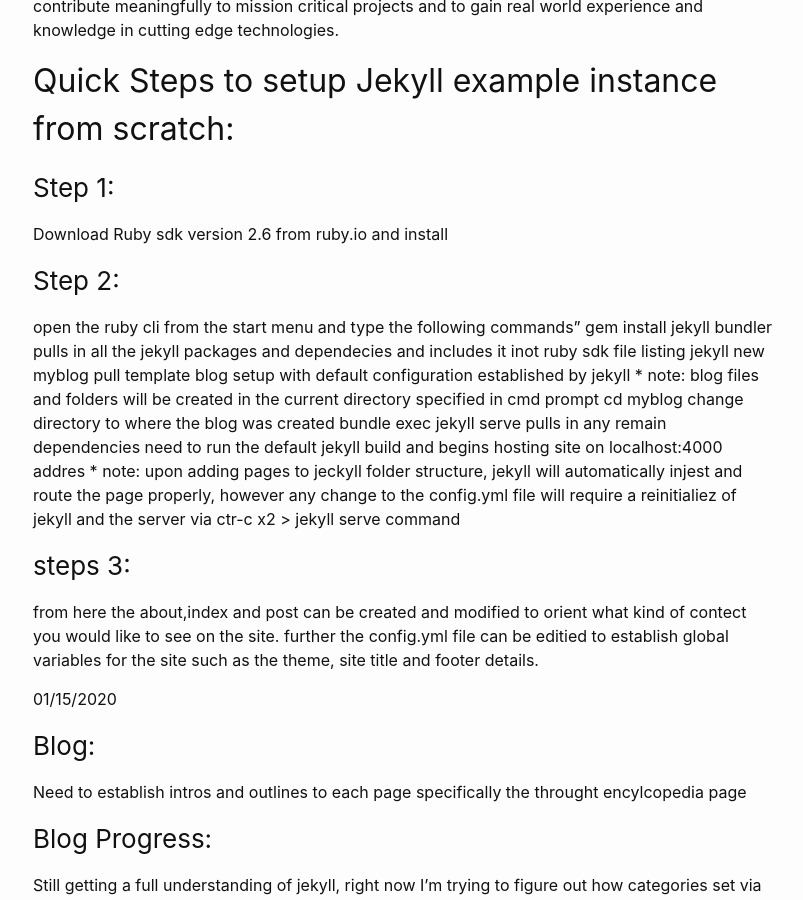
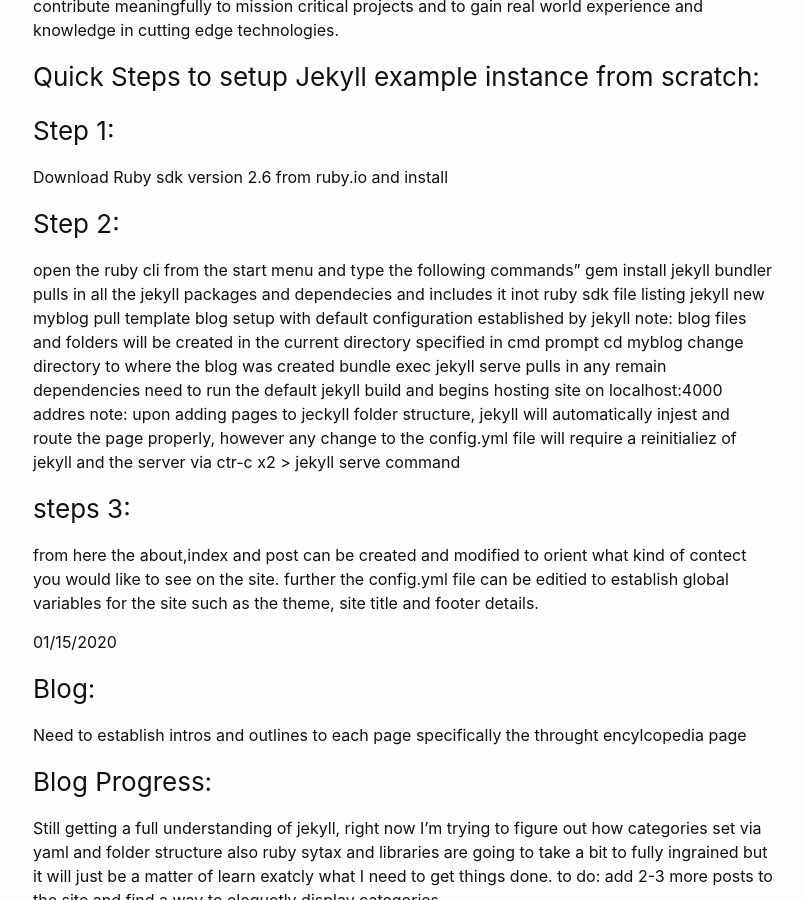
Before and after one commit to rompasaurus/McHenrysBlog, a Jekyll site: the page built from Notes/_posts/2020-01-10-Jekyll Setup.markdown, in a window 1280 px wide and 900 px high, scrolled down 2543 px. Shown: the whole window, without its empty margins (237-1040 px from the left). Built offline with Jekyll 4.4.1, drawn with Linux system fonts in a browser that asks for light colours; part of the change alters nothing that is shown.

```diff
--- a/Notes/_posts/2020-01-10-Jekyll Setup.markdown
+++ b/Notes/_posts/2020-01-10-Jekyll Setup.markdown
@@ -75,7 +75,7 @@ Since 2016 I have pursued continued advancement and learning in the fields of so
 Looking forward it is my goal to continue down the path of software development within the cleared spaces of US government. I intend to continue to work and live in exotic locations, to contribute meaningfully to mission critical projects and to gain real world experience and knowledge in cutting edge technologies.
 
 
-## Quick Steps to setup Jekyll example instance from scratch:
+### Quick Steps to setup Jekyll example instance from scratch:
 ### Step 1:
 Download Ruby sdk version 2.6 from ruby.io and install
 ### Step 2:
@@ -84,13 +84,13 @@ open the ruby cli from the start menu and type the following commands"
 pulls in all the jekyll packages and dependecies and includes it inot ruby sdk file listing
 	jekyll new myblog
 pull template blog setup with default configuration established by jekyll
-	* note:
+	note:
 	blog files and folders will be created in the current directory specified in cmd prompt
 	cd myblog
 change directory to where the blog was created
 	bundle exec jekyll serve
 pulls in any remain dependencies need to run the default jekyll build and begins hosting site on localhost:4000 addres
-	* note:
+	note:
 	upon adding pages to jeckyll folder structure, jekyll will automatically injest and route the page properly, however any change to the config.yml file will require a reinitialiez of jekyll and the server via
 	ctr-c x2 > jekyll serve command
 
```
